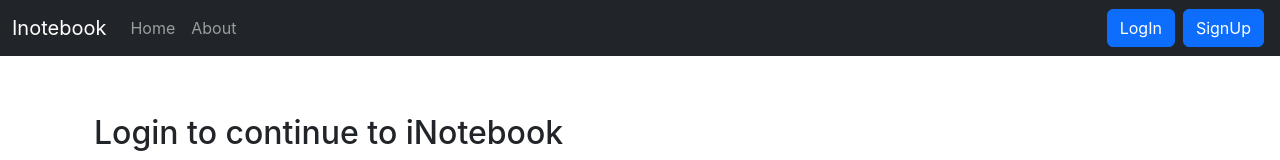
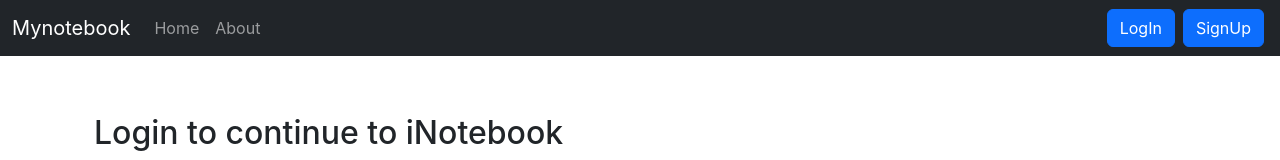
Before and after one commit to SumitSaha10/Note-App-MERN, a React (Create React App) app: page /login in a window 1280 px wide. Shown: the top 160 px of the page. Built offline with nearby package versions, Linux system fonts and the light colour scheme.

Commit message:
App name changed inotebook to mynotebook

```diff
--- a/src/components/Navbar.js
+++ b/src/components/Navbar.js
@@ -12,7 +12,7 @@ const Navbar = () => {
     <>
     <nav className="navbar navbar-expand-lg bg-dark navbar-dark">
   <div className="container-fluid">
-    <Link className="navbar-brand" to="/">Inotebook</Link>
+    <Link className="navbar-brand" to="/">Mynotebook</Link>
     <button className="navbar-toggler" type="button" data-bs-toggle="collapse" data-bs-target="#navbarSupportedContent" aria-controls="navbarSupportedContent" aria-expanded="false" aria-label="Toggle navigation">
       <span className="navbar-toggler-icon"></span>
     </button>
```
